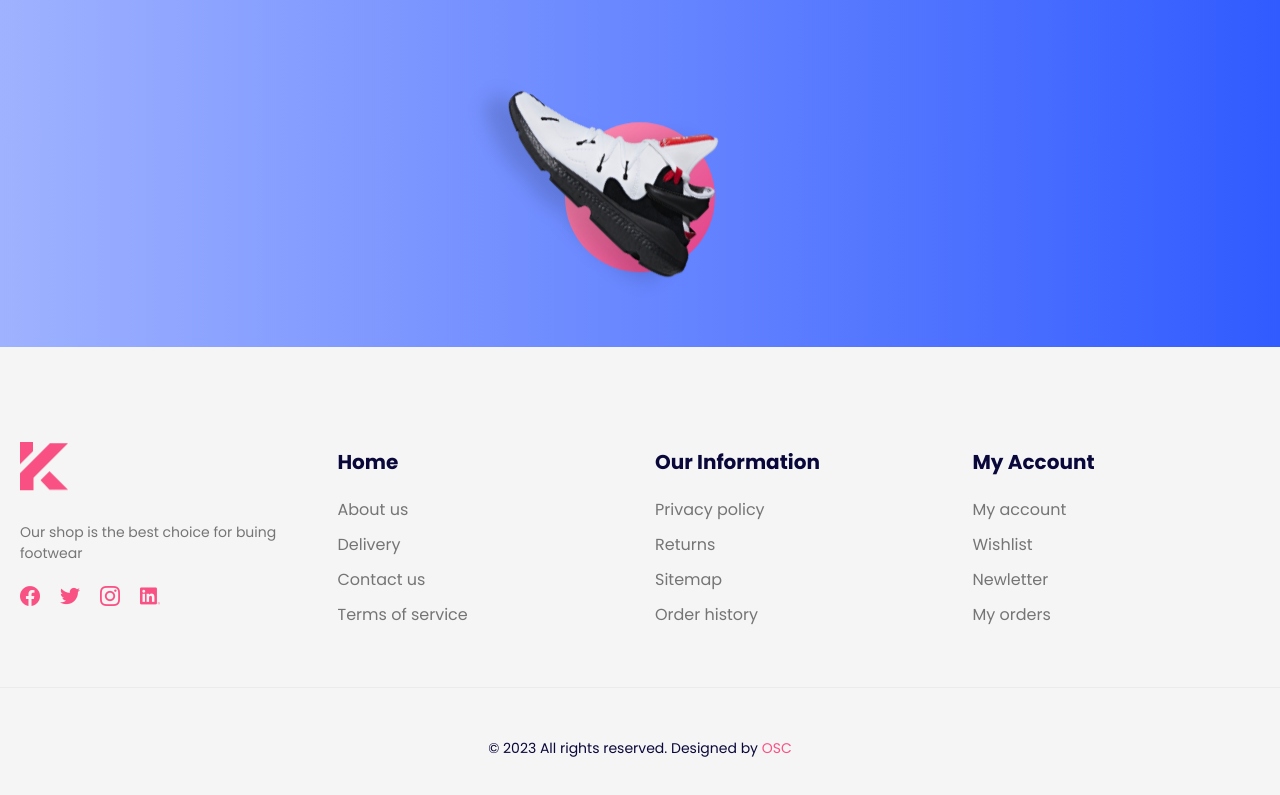
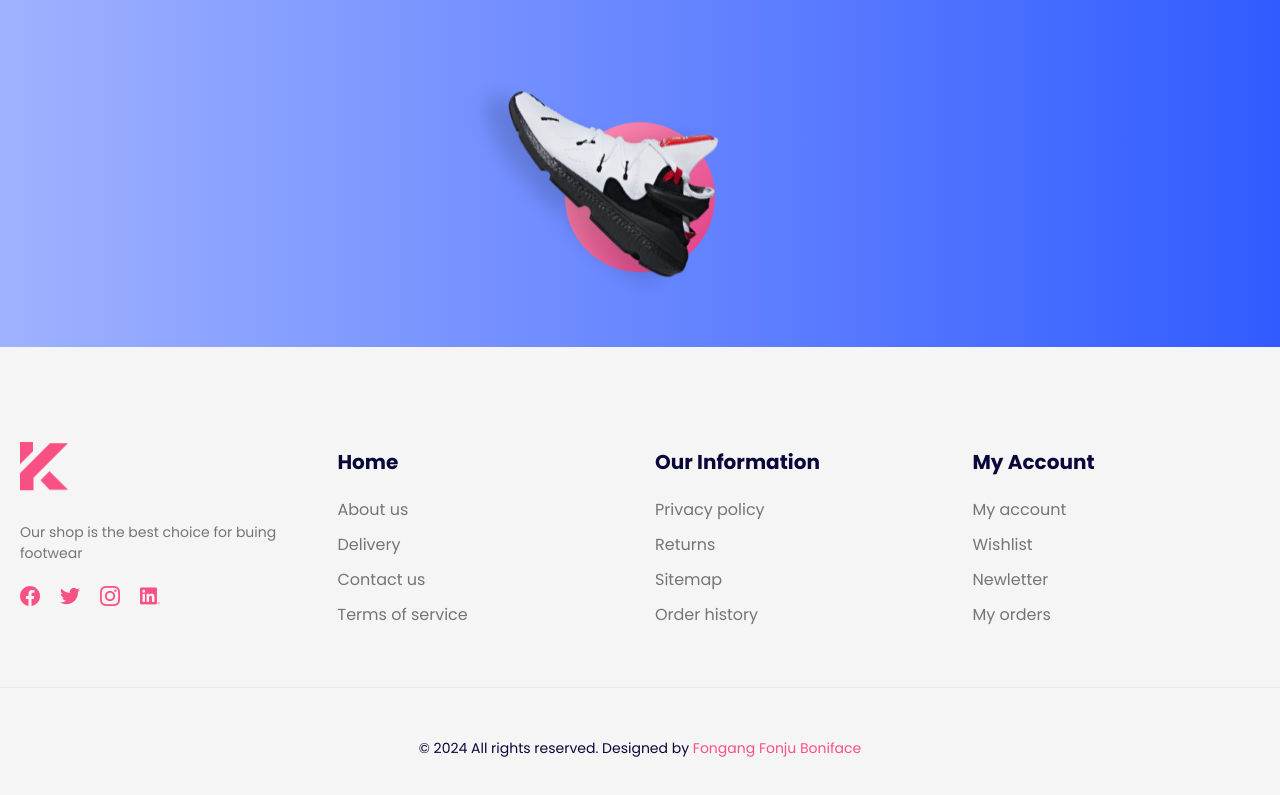
Before and after one commit to Fonju-Boniface/local-store-html, a plain HTML site: page pages/aboutUs.html in a window 1280 px wide. Shown: the part 5192-5987 px from the top of the page. Drawn offline with Linux system fonts and the light colour scheme.

Commit message:
mesages mersh

```diff
--- a/pages/aboutUs.html
+++ b/pages/aboutUs.html
@@ -500,8 +500,12 @@
     </div>
     <div class="container copyright">
       <p>
-        © 2023 All rights reserved. Designed by
-        <a href="https://www.youtube.com/channel/UCiUtBDVaSmMGKxg1HYeK-BQ" target="_blank">OSC</a>
+        © 2024 All rights reserved. Designed by
+        <a
+          href="https://fongang-fonju-fullstack-protolio.netlify.app/"
+          target="_blank"
+          >Fongang Fonju Boniface</a
+        >
       </p>
     </div>
   </footer>
```
Also changed, not shown: index.html (+3 -3 lines), pages/cart.html (+6 -2 lines), pages/contactUs.html (+6 -2 lines), pages/products.html (+3 -3 lines), pages/whislist.html (+6 -2 lines).
